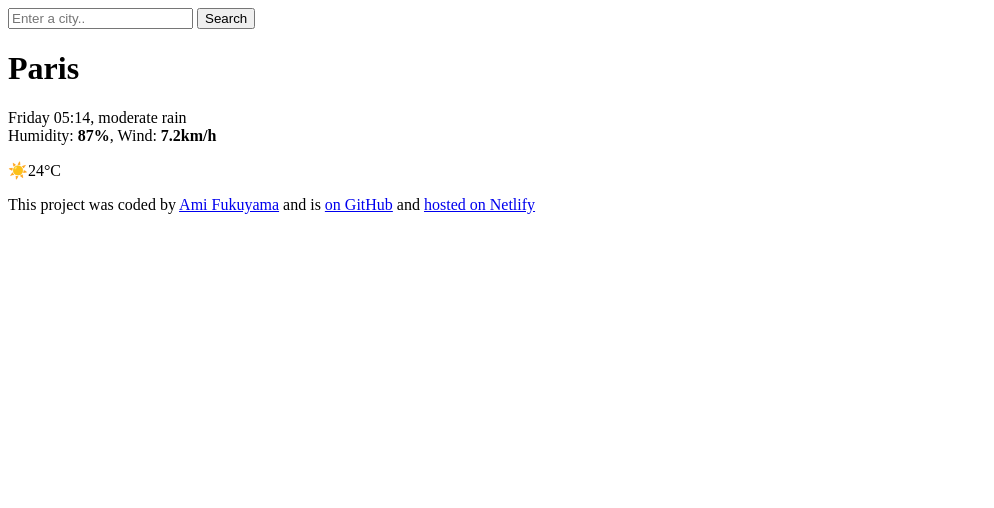
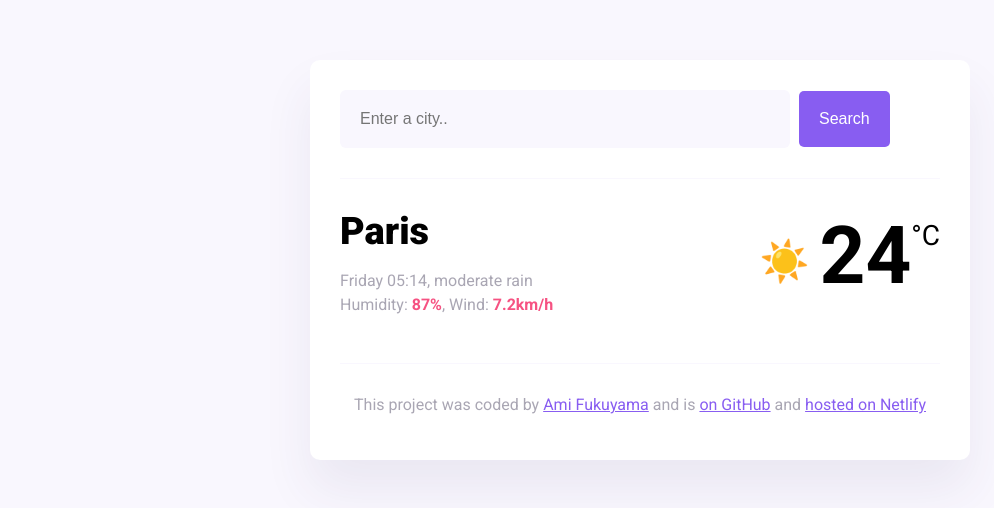
Before and after one commit to Ami0480/Github-Netlfy-Homework, a website built with Parcel: page index.html in a window 1280 px wide. Shown: the whole page, without its empty margins (0-994 px from the left). Built offline with nearby package versions, Linux system fonts and the light colour scheme.

Commit message:
Changed src/style.css in html

```diff
--- a/index.html
+++ b/index.html
@@ -10,7 +10,7 @@
       rel="stylesheet"
     />
     <script src="https://cdn.jsdelivr.net/npm/axios@1.1.2/dist/axios.min.js"></script>
-    <link rel="stylesheet" href="src/styles.css" />
+    <link rel="stylesheet" href="src/style.css" />
     <title>My weather application</title>
   </head>
   <body>
@@ -48,7 +48,13 @@
         <p>
           This project was coded by
           <a href="#" target="_blank">Ami Fukuyama</a> and is
-          <a href="#" target="_blank"> on GitHub</a> and
+          <a
+            href="https://github.com/Ami0480/Github-Netlfy-Homework"
+            target="_blank"
+          >
+            on GitHub</a
+          >
+          and
           <a href="#" target="_blank">hosted on Netlify</a>
         </p>
       </footer>
```
